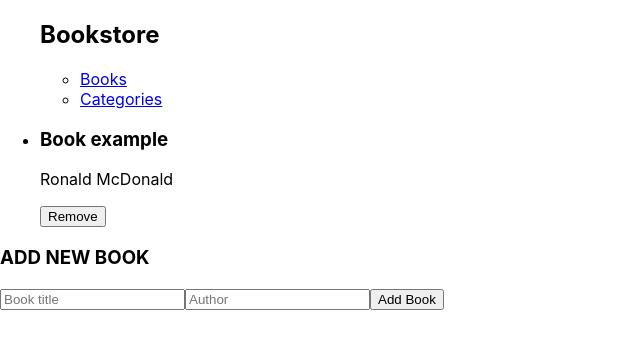
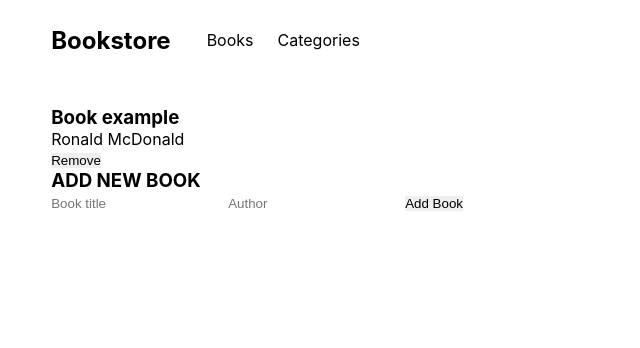
Before and after one commit to leopiresgoss/bookstore, a React (Create React App) app: page / in a window 1280 px wide. Shown: the top 348 px of the page, without its empty margins (0-640 px from the left). Built offline with nearby package versions, Linux system fonts and the light colour scheme.

Commit message:
Add categories btn and basic style

```diff
--- a/src/App.css
+++ b/src/App.css
@@ -0,0 +1,20 @@
+nav,
+.bookstore,
+.categories {
+  padding: 2% 4%;
+}
+
+/* navbar */
+.nav-links {
+  display: flex;
+  flex-wrap: wrap;
+  column-gap: 36px;
+  align-items: center;
+}
+
+.links {
+  display: flex;
+  flex-wrap: wrap;
+  column-gap: 24px;
+  align-items: center;
+}
--- a/src/index.css
+++ b/src/index.css
@@ -1,5 +1,12 @@
+* {
+  margin: 0;
+  padding: 0;
+  border: 0;
+  color: black;
+}
+
 body {
-  margin: 0;
+  min-height: 100vh;
   font-family:
     -apple-system,
     BlinkMacSystemFont,
@@ -16,12 +23,14 @@ body {
   -moz-osx-font-smoothing: grayscale;
 }
 
-code {
-  font-family:
-    source-code-pro,
-    Menlo,
-    Monaco,
-    Consolas,
-    'Courier New',
-    monospace;
+a {
+  text-decoration: none;
 }
+
+li {
+  list-style: none;
+}
+
+button {
+  cursor: pointer;
+}
--- a/src/pages/Categories.js
+++ b/src/pages/Categories.js
@@ -1,5 +1,7 @@
 const Categories = () => (
-  <div />
+  <div className="categories">
+    <button type="button" className="check-status">Check Status</button>
+  </div>
 );
 
 export default Categories;
```
